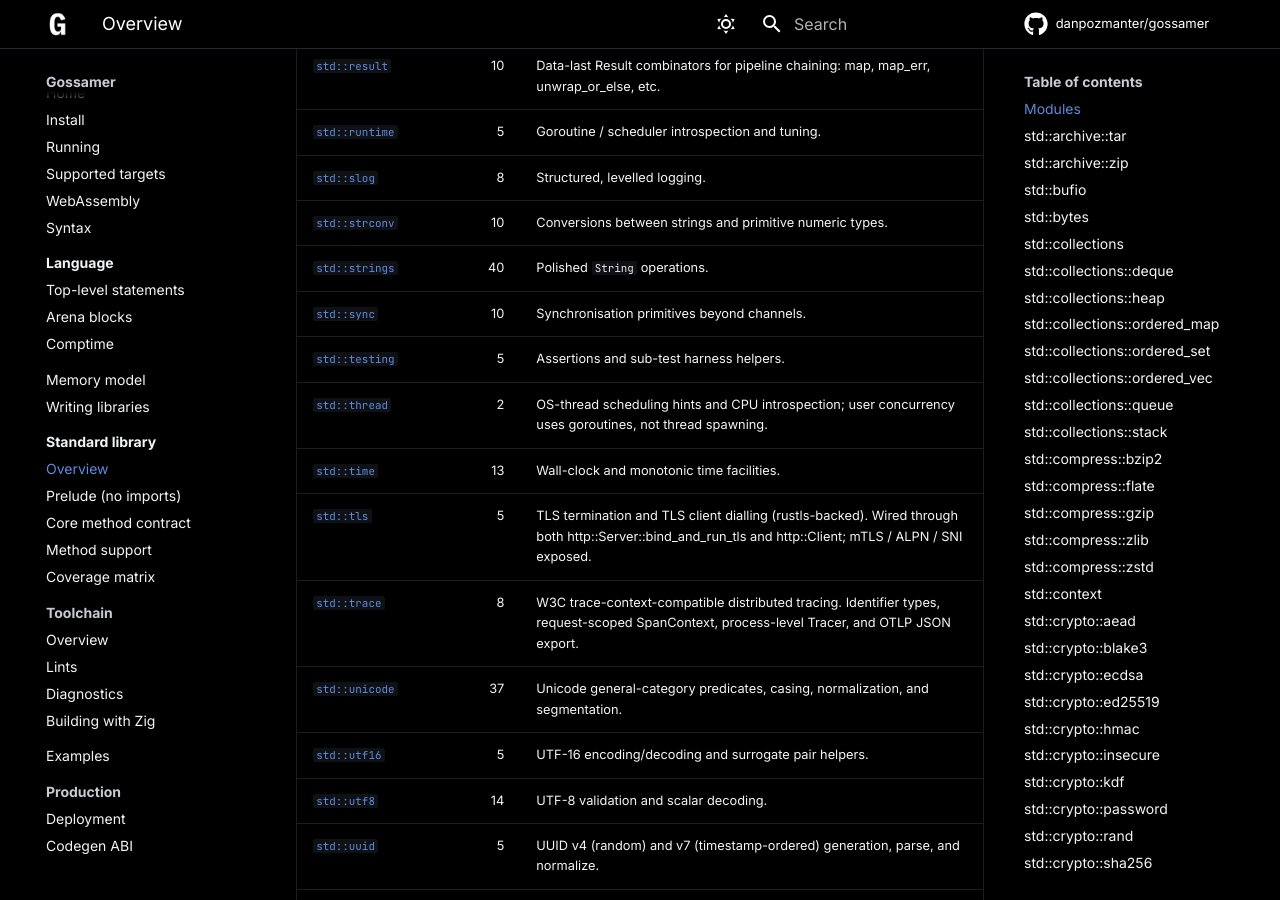
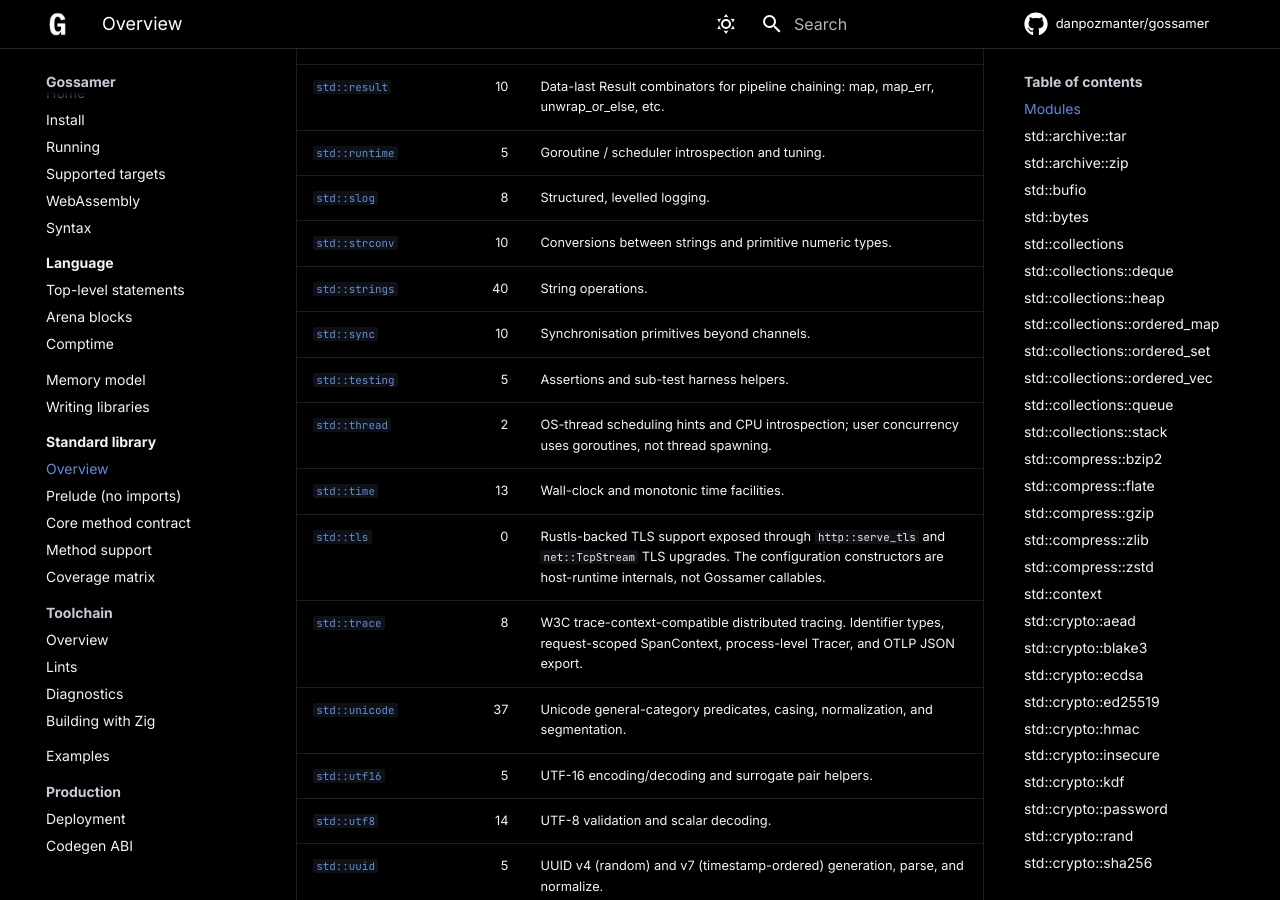
Before and after one commit to danpozmanter/gossamer, an MkDocs documentation site: the page built from docs_src/stdlib.md, in a window 1280 px wide and 900 px high, scrolled down 6499 px. Built offline with MkDocs 1.6.1 and Material for MkDocs 9.7.7, drawn with Linux system fonts in a browser that asks for light colours; comment, search, counter and statistics services are not loaded; some of the changed text lies outside the part shown.

Commit message:
0.27.0 - fixing docs

```diff
--- a/docs/security/index.html
+++ b/docs/security/index.html
@@ -1909,9 +1909,9 @@
   and <code>max_body_bytes</code> (default 1 MiB). Tune via <code>http::Config</code>
   if your traffic justifies a larger envelope; the defaults
   are deliberately conservative.</li>
-<li><code>std::tls</code> is wired through <code>http::Server::bind_and_run_tls</code>
-  and <code>http::Client::tls(...)</code>. mTLS, ALPN, and SNI are
-  exposed. Reverse-proxy termination is no longer required.</li>
+<li><code>std::tls</code> is wired through <code>http::serve_tls</code> and
+  <code>net::TcpStream</code> TLS upgrades. TLS configuration constructors
+  are host-runtime internals, not Gossamer callables.</li>
 <li><code>crypto::rand::fill</code> uses <code>getrandom</code> and returns an explicit
   error if the OS RNG is unavailable. Callers must not
   silently discard that error in security-sensitive code.</li>
--- a/docs/stdlib_coverage/index.html
+++ b/docs/stdlib_coverage/index.html
@@ -2124,7 +2124,7 @@
 <td style="text-align: center;">✓</td>
 <td style="text-align: center;">✓</td>
 <td style="text-align: center;">✓</td>
-<td>rustls-backed; ServerConfig, ClientConfig.</td>
+<td>rustls-backed via <code>http::serve_tls</code> and <code>net::TcpStream</code> TLS upgrades; config constructors are host-runtime internals.</td>
 </tr>
 <tr>
 <td><code>std::regex</code></td>
--- a/docs_src/stdlib.md
+++ b/docs_src/stdlib.md
@@ -113,12 +113,12 @@
 | [`std::runtime`](#stdruntime) | 5 | Goroutine / scheduler introspection and tuning. |
 | [`std::slog`](#stdslog) | 8 | Structured, levelled logging. |
 | [`std::strconv`](#stdstrconv) | 10 | Conversions between strings and primitive numeric types. |
-| [`std::strings`](#stdstrings) | 40 | Polished `String` operations. |
+| [`std::strings`](#stdstrings) | 40 | String operations. |
 | [`std::sync`](#stdsync) | 10 | Synchronisation primitives beyond channels. |
 | [`std::testing`](#stdtesting) | 5 | Assertions and sub-test harness helpers. |
 | [`std::thread`](#stdthread) | 2 | OS-thread scheduling hints and CPU introspection; user concurrency uses goroutines, not thread spawning. |
 | [`std::time`](#stdtime) | 13 | Wall-clock and monotonic time facilities. |
-| [`std::tls`](#stdtls) | 5 | TLS termination and TLS client dialling (rustls-backed). Wired through both http::Server::bind_and_run_tls and http::Client; mTLS / ALPN / SNI exposed. |
+| [`std::tls`](#stdtls) | 0 | Rustls-backed TLS support exposed through `http::serve_tls` and `net::TcpStream` TLS upgrades. The configuration constructors are host-runtime internals, not Gossamer callables. |
 | [`std::trace`](#stdtrace) | 8 | W3C trace-context-compatible distributed tracing. Identifier types, request-scoped SpanContext, process-level Tracer, and OTLP JSON export. |
 | [`std::unicode`](#stdunicode) | 37 | Unicode general-category predicates, casing, normalization, and segmentation. |
 | [`std::utf16`](#stdutf16) | 5 | UTF-16 encoding/decoding and surrogate pair helpers. |
@@ -1494,7 +1494,7 @@
 
 ## `std::strings`
 
-Polished `String` operations.
+String operations.
 
 | Item | Kind | Doc |
 |------|------|-----|
```
Also changed, not shown: other parts of docs_src/stdlib.md (+3 -4 lines), docs_src/security.md (+3 -3 lines), docs_src/stdlib_coverage.md (+1 -1 lines), docs/search/search_index.json, 2 other files.
